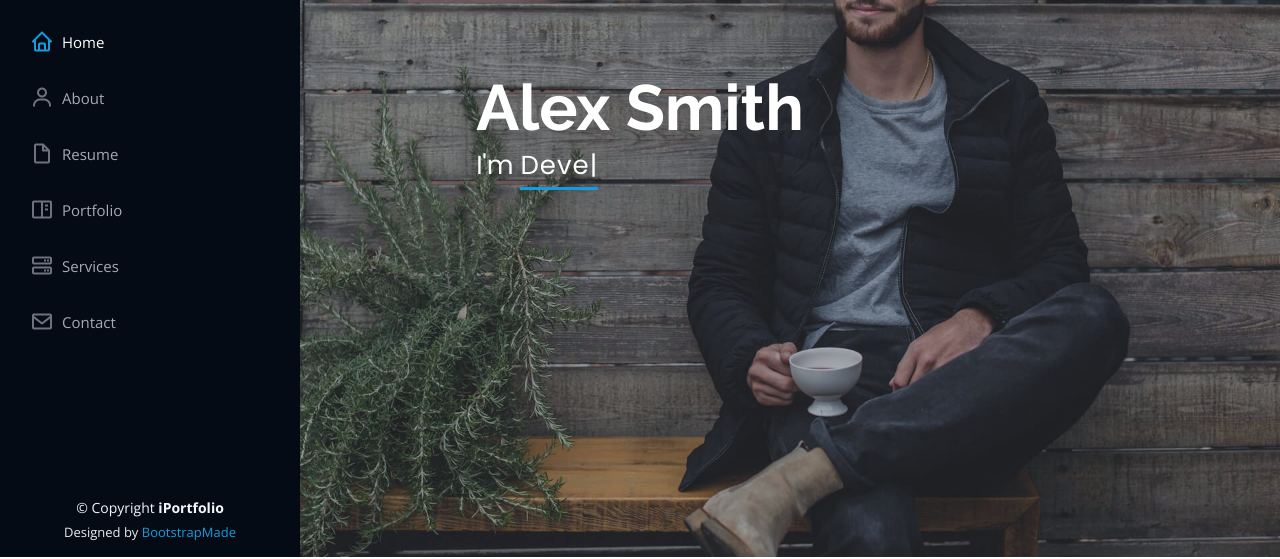
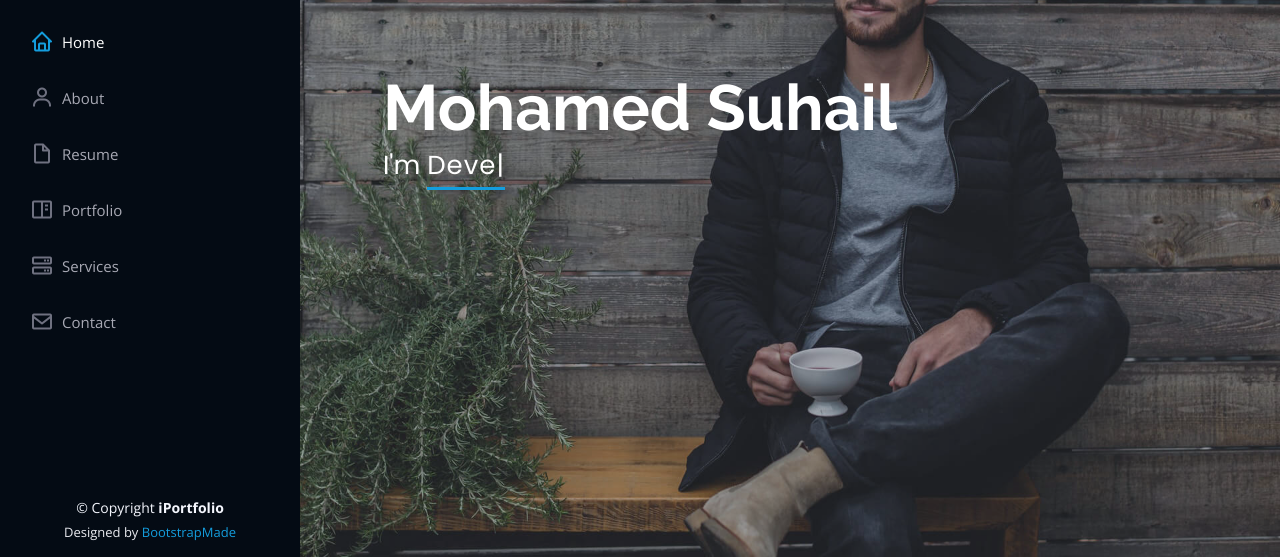
Before and after one commit to suhailadr/porffolio, a plain HTML site: page index.html in a window 1280 px wide. Shown: the part 243-802 px from the top of the page. Drawn offline with nearby package versions, Linux system fonts and the light colour scheme.

Commit message:
name changes

```diff
--- a/index.html
+++ b/index.html
@@ -73,7 +73,7 @@
   <!-- ======= Hero Section ======= -->
   <section id="hero" class="d-flex flex-column justify-content-center align-items-center">
     <div class="hero-container" data-aos="fade-in">
-      <h1>Alex Smith</h1>
+      <h1>Mohamed Suhail</h1>
       <p>I'm <span class="typed" data-typed-items="Designer, Developer, Freelancer, Photographer"></span></p>
     </div>
   </section><!-- End Hero -->
```
